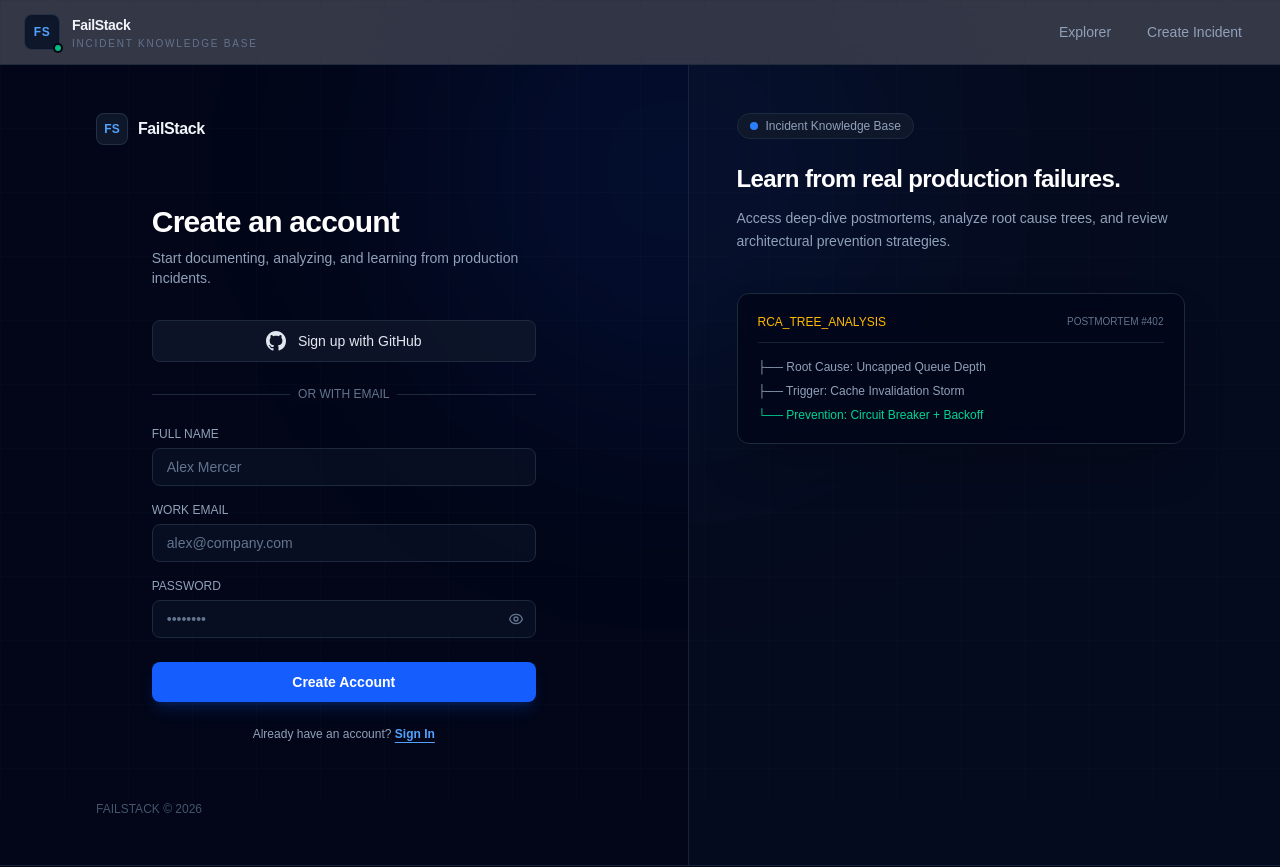
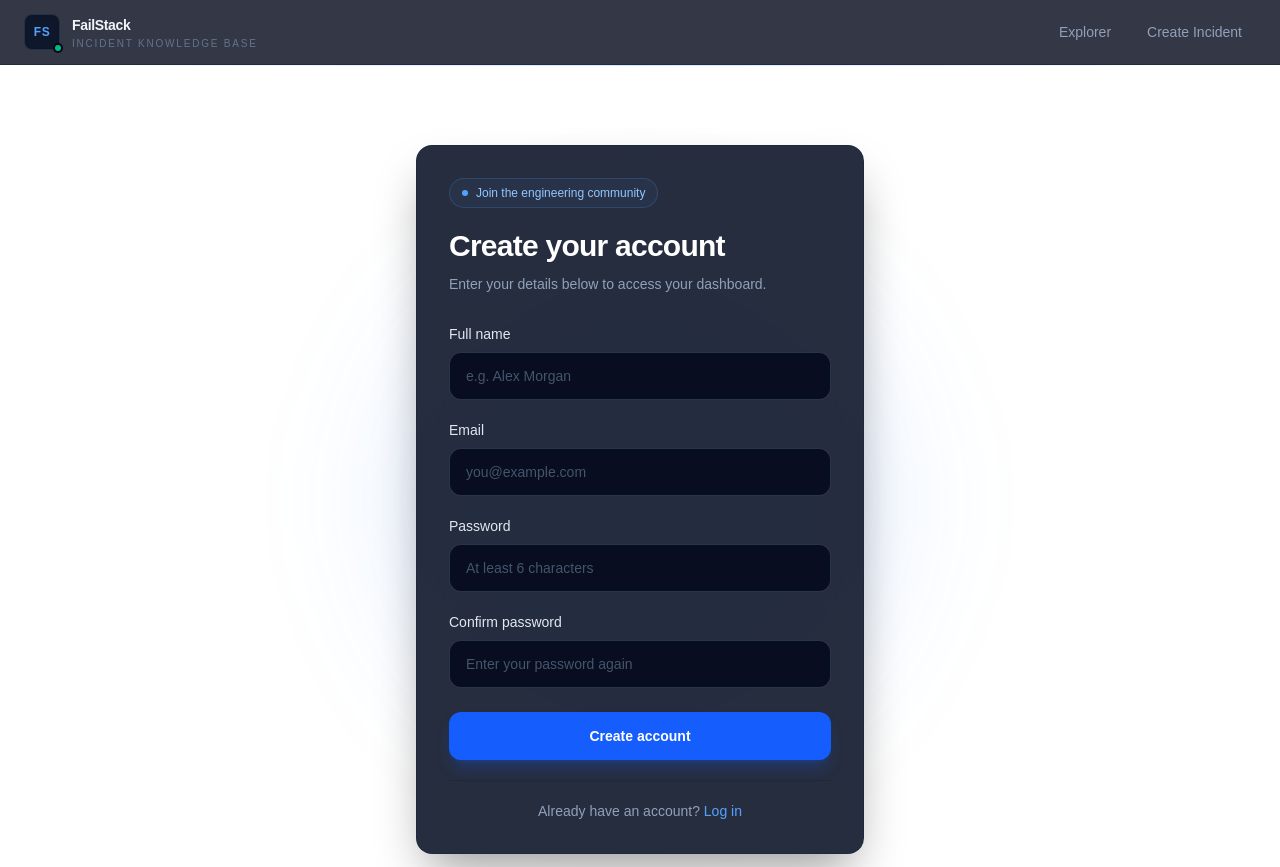
Before and after one commit to Ali-jalili/failstack, a Next.js app: page /signup in a window 1280 px wide. Shown: the top 867 px of the page. Built offline with nearby package versions, Linux system fonts and the light colour scheme.

Commit message:
feat(auth): enhance signup flow and validation
- Add client-side validation for signup fields
- Connect signup form to handleSignUp action
- Add toast notifications and loading state
- Add lucide-react and sonner dependencies

```diff
--- a/package.json
+++ b/package.json
@@ -11,9 +11,11 @@
   "dependencies": {
     "@supabase/ssr": "^0.12.7",
     "@supabase/supabase-js": "^2.117.2",
+    "lucide-react": "^1.52.0",
     "next": "16.3.8",
     "react": "19.2.8",
     "react-dom": "19.2.8",
+    "sonner": "^2.0.8",
     "zod": "^4.6.5"
   },
   "devDependencies": {
--- a/src/app/actions/auth.ts
+++ b/src/app/actions/auth.ts
@@ -4,7 +4,7 @@
 
 import { createClient } from "@/lib/supabase/server";
 
-export async function signup(formData: FormData) {
+export async function handleSignUp(formData: FormData) {
   const name = formData.get("name");
   const email = formData.get("email");
   const password = formData.get("password");
--- a/src/app/signup/page.tsx
+++ b/src/app/signup/page.tsx
@@ -2,280 +2,278 @@
 
 "use client";
 
+import { useState, type FormEvent } from "react";
+import { useRouter } from "next/navigation";
 import Link from "next/link";
-import { useState } from "react";
+import { Loader2 } from "lucide-react";
+import { toast } from "sonner";
+import { handleSignUp } from "../actions/auth";
 
-export default function SignUpPage() {
-  const [fullName, setFullName] = useState("");
-  const [email, setEmail] = useState("");
-  const [password, setPassword] = useState("");
-  const [showPassword, setShowPassword] = useState(false);
-  const [isLoading, setIsLoading] = useState(false);
+import { validateSignup, type SignupErrors } from "@/lib/validation/auth";
 
-  const getPasswordStrength = (pass: string) => {
-    if (!pass) return { score: 0, label: "", color: "bg-slate-800" };
-    let score = 0;
-    if (pass.length >= 8) score++;
-    if (/[A-Z]/.test(pass) && /[0-9]/.test(pass)) score++;
-    if (/[^A-Za-z0-9]/.test(pass)) score++;
+function SubmitButton({ pending }: { pending: boolean }) {
+  return (
+    <button
+      type="submit"
+      disabled={pending}
+      className="flex w-full items-center justify-center gap-2 rounded-xl bg-blue-600 px-4 py-3.5 text-sm font-semibold text-white shadow-lg shadow-blue-600/25 transition-all hover:bg-blue-500 hover:shadow-blue-500/35 active:scale-[0.99] disabled:cursor-not-allowed disabled:opacity-50"
+    >
+      {pending && <Loader2 className="h-4 w-4 animate-spin" />}
+      {pending ? "Creating account..." : "Create account"}
+    </button>
+  );
+}
 
-    if (score === 1) return { score: 33, label: "Weak", color: "bg-red-500" };
-    if (score === 2)
-      return { score: 66, label: "Medium", color: "bg-amber-500" };
-    return { score: 100, label: "Strong", color: "bg-emerald-500" };
+export default function SignupForm() {
+  const router = useRouter();
+  const [errors, setErrors] = useState<SignupErrors>({});
+  const [isSubmitting, setIsSubmitting] = useState(false);
+
+  function clearError(field: keyof SignupErrors) {
+    setErrors((current) => {
+      const next = { ...current };
+      delete next[field];
+      delete next.form;
+      return next;
+    });
+  }
+
+  async function handleSignupSubmit(event: FormEvent<HTMLFormElement>) {
+    event.preventDefault();
+
+    const formData = new FormData(event.currentTarget);
+
+    const data = {
+      name: formData.get("name")?.toString().trim() ?? "",
+      email: formData.get("email")?.toString().trim() ?? "",
+      password: formData.get("password")?.toString() ?? "",
+      confirmPassword: formData.get("confirmPassword")?.toString() ?? "",
     };
 
-  const strength = getPasswordStrength(password);
+    const validationErrors = validateSignup(data);
 
-  const handleSubmit = async (e: React.FormEvent) => {
-    e.preventDefault();
-    setIsLoading(true);
+    setErrors(validationErrors);
 
-    console.log("Signing up:", { fullName, email, password });
+    if (Object.keys(validationErrors).length > 0) {
+      return;
+    }
 
-    setTimeout(() => {
-      setIsLoading(false);
-    }, 1200);
-  };
+    setIsSubmitting(true);
+
+    try {
+      const result = await handleSignUp(formData);
+
+      if (result.error) {
+        setErrors({ form: result.error });
+        return;
+      }
+
+      toast.success("Your account has been created successfully.");
+    } catch {
+      setErrors({
+        form: "Something went wrong while creating your account. Please try again.",
+      });
+    } finally {
+      setIsSubmitting(false);
+    }
+  }
 
   return (
-    <div className="flex min-h-screen w-full bg-slate-950 text-slate-100">
-      <div className="pointer-events-none absolute inset-0 bg-[linear-gradient(to_right,#1e293b15_1px,transparent_1px),linear-gradient(to_bottom,#1e293b15_1px,transparent_1px)] bg-[size:4rem_4rem]" />
-      <div className="pointer-events-none absolute left-1/3 top-[-10%] h-[500px] w-[500px] rounded-full bg-blue-600/10 blur-[120px]" />
-
-      <div className="relative flex w-full flex-col lg:flex-row">
-        {/* Left Side: Form */}
-        <div className="flex flex-1 flex-col justify-between px-6 py-12 lg:px-16 xl:px-24">
-          <div>
-            <Link href="/" className="inline-flex items-center gap-2.5 group">
-              <div className="flex h-8 w-8 items-center justify-center rounded-lg border border-slate-700/60 bg-slate-900 shadow-inner group-hover:border-blue-500/50">
-                <span className="font-mono text-xs font-bold text-blue-400">
-                  FS
-                </span>
-              </div>
-              <span className="text-base font-semibold tracking-tight text-slate-100 group-hover:text-white">
-                FailStack
-              </span>
-            </Link>
+    <section className="relative isolate flex min-h-[70vh] items-center justify-center overflow-hidden px-4 py-14 sm:px-6 lg:py-20">
+      {/* Background Ambient Glow & Lighting Effects */}
+      <div
+        aria-hidden="true"
+        className="pointer-events-none absolute inset-0 -z-10 overflow-hidden"
+      >
+        <div className="absolute left-1/2 top-1/2 h-[32rem] w-[32rem] -translate-x-1/2 -translate-y-1/2 rounded-full bg-blue-500/10 blur-3xl" />
+        <div className="absolute inset-x-0 top-0 h-px bg-gradient-to-r from-transparent via-blue-500/20 to-transparent" />
       </div>
 
-          <div className="mx-auto my-auto w-full max-w-sm py-8">
-            <div className="mb-8">
-              <h1 className="text-2xl font-bold tracking-tight text-white sm:text-3xl">
-                Create an account
-              </h1>
-              <p className="mt-2 text-sm text-slate-400">
-                Start documenting, analyzing, and learning from production
-                incidents.
+      {/* Main Glassmorphic Card Container */}
+      <div className="w-full max-w-md rounded-2xl border border-slate-800/80 bg-slate-900/90 p-6 shadow-2xl shadow-black/40 backdrop-blur-xl sm:p-8">
+        <div className="mb-7">
+          <div className="mb-5 inline-flex items-center gap-2 rounded-full border border-blue-400/20 bg-blue-400/5 px-3 py-1.5 text-xs font-medium text-blue-300">
+            <span className="h-1.5 w-1.5 rounded-full bg-blue-400" />
+            Join the engineering community
+          </div>
+          <h2 className="text-2xl font-bold tracking-tight text-white sm:text-3xl">
+            Create your account
+          </h2>
+          <p className="mt-2 text-sm leading-6 text-slate-400">
+            Enter your details below to access your dashboard.
           </p>
         </div>
 
-            {/* GitHub Auth */}
-            <button
-              type="button"
-              className="group relative flex w-full items-center justify-center gap-3 rounded-lg border border-slate-800 bg-slate-900/80 px-4 py-2.5 text-sm font-medium text-slate-200 transition-all hover:border-slate-700 hover:bg-slate-800 hover:text-white"
+        <form className="space-y-5" noValidate onSubmit={handleSignupSubmit}>
+          {/* Full Name Field */}
+          <div className="space-y-2">
+            <label
+              htmlFor="signup-name"
+              className="block text-sm font-medium text-slate-200"
             >
-              <svg className="h-5 w-5 fill-current" viewBox="0 0 24 24">
-                <path d="M12 0C5.37 0 0 5.37 0 12c0 5.31 3.435 9.795 8.205 11.385.6.105.825-.255.825-.57 0-.285-.015-1.23-.015-2.235-3.015.555-3.795-.735-4.035-1.41-.135-.345-.72-1.41-1.23-1.695-.42-.225-1.02-.78-.015-.795.945-.015 1.62.87 1.845 1.23 1.08 1.815 2.805 1.305 3.495.99.105-.78.42-1.305.765-1.605-2.67-.3-5.46-1.335-5.46-5.925 0-1.305.465-2.385 1.23-3.225-.12-.3-.54-1.53.12-3.18 0 0 1.005-.315 3.3 1.23.96-.27 1.98-.405 3-.405s2.04.135 3 .405c2.295-1.56 3.3-1.23 3.3-1.23.66 1.65.24 2.88.12 3.18.765.84 1.23 1.905 1.23 3.225 0 4.605-2.805 5.625-5.475 5.925.435.375.81 1.095.81 2.22 0 1.605-.015 2.895-.015 3.3 0 .315.225.69.825.57A12.02 12.02 0 0024 12c0-6.63-5.37-12-12-12z" />
-              </svg>
-              <span>Sign up with GitHub</span>
-            </button>
-
-            <div className="relative my-6">
-              <div className="absolute inset-0 flex items-center">
-                <div className="w-full border-t border-slate-800" />
-              </div>
-              <div className="relative flex justify-center text-xs uppercase">
-                <span className="bg-slate-950 px-2 font-mono text-slate-500">
-                  Or with email
-                </span>
-              </div>
+              Full name
+            </label>
+            <input
+              id="signup-name"
+              type="text"
+              name="name"
+              autoComplete="name"
+              required
+              placeholder="e.g. Alex Morgan"
+              aria-invalid={Boolean(errors.name)}
+              aria-describedby={errors.name ? "signup-name-error" : undefined}
+              onChange={() => clearError("name")}
+              className={`block h-12 w-full rounded-xl border bg-slate-950/80 px-4 text-sm text-slate-100 placeholder:text-slate-600 outline-none transition focus:ring-4 focus:ring-blue-500/10 ${
+                errors.name
+                  ? "border-rose-500/80 focus:border-rose-500"
+                  : "border-slate-700/80 focus:border-blue-500"
+              }`}
+            />
+            {errors.name && (
+              <p
+                id="signup-name-error"
+                role="alert"
+                className="text-xs text-rose-400"
+              >
+                {errors.name}
+              </p>
+            )}
           </div>
 
-            <form onSubmit={handleSubmit} className="space-y-4">
-              <div>
+          {/* Email Field */}
+          <div className="space-y-2">
             <label
-                  htmlFor="fullName"
-                  className="block text-xs font-mono font-medium uppercase text-slate-400"
+              htmlFor="signup-email"
+              className="block text-sm font-medium text-slate-200"
             >
-                  Full Name
+              Email
             </label>
             <input
-                  id="fullName"
-                  type="text"
+              id="signup-email"
+              type="email"
+              name="email"
+              autoComplete="email"
               required
-                  value={fullName}
-                  onChange={(e) => setFullName(e.target.value)}
-                  placeholder="Alex Mercer"
-                  className="mt-1.5 block w-full rounded-lg border border-slate-800 bg-slate-900/50 px-3.5 py-2 text-sm text-slate-100 placeholder-slate-500 transition focus:border-blue-500 focus:bg-slate-900 focus:outline-none focus:ring-1 focus:ring-blue-500"
+              placeholder="you@example.com"
+              aria-invalid={Boolean(errors.email)}
+              aria-describedby={errors.email ? "signup-email-error" : undefined}
+              onChange={() => clearError("email")}
+              className={`block h-12 w-full rounded-xl border bg-slate-950/80 px-4 text-sm text-slate-100 placeholder:text-slate-600 outline-none transition focus:ring-4 focus:ring-blue-500/10 ${
+                errors.email
+                  ? "border-rose-500/80 focus:border-rose-500"
+                  : "border-slate-700/80 focus:border-blue-500"
+              }`}
             />
+            {errors.email && (
+              <p
+                id="signup-email-error"
+                role="alert"
+                className="text-xs text-rose-400"
+              >
+                {errors.email}
+              </p>
+            )}
           </div>
 
-              <div>
+          {/* Password Field */}
+          <div className="space-y-2">
             <label
-                  htmlFor="email"
-                  className="block text-xs font-mono font-medium uppercase text-slate-400"
-                >
-                  Work Email
-                </label>
-                <input
-                  id="email"
-                  type="email"
-                  required
-                  autoComplete="email"
-                  value={email}
-                  onChange={(e) => setEmail(e.target.value)}
-                  placeholder="alex@company.com"
-                  className="mt-1.5 block w-full rounded-lg border border-slate-800 bg-slate-900/50 px-3.5 py-2 text-sm text-slate-100 placeholder-slate-500 transition focus:border-blue-500 focus:bg-slate-900 focus:outline-none focus:ring-1 focus:ring-blue-500"
-                />
-              </div>
-
-              <div>
-                <label
-                  htmlFor="password"
-                  className="block text-xs font-mono font-medium uppercase text-slate-400"
+              htmlFor="signup-password"
+              className="block text-sm font-medium text-slate-200"
             >
               Password
             </label>
-                <div className="relative mt-1.5">
             <input
-                    id="password"
-                    type={showPassword ? "text" : "password"}
+              id="signup-password"
+              type="password"
+              name="password"
+              autoComplete="new-password"
               required
-                    autoComplete="new-password"
-                    value={password}
-                    onChange={(e) => setPassword(e.target.value)}
-                    placeholder="••••••••"
-                    className="block w-full rounded-lg border border-slate-800 bg-slate-900/50 px-3.5 py-2 pr-10 text-sm text-slate-100 placeholder-slate-500 transition focus:border-blue-500 focus:bg-slate-900 focus:outline-none focus:ring-1 focus:ring-blue-500"
+              minLength={6}
+              placeholder="At least 6 characters"
+              aria-invalid={Boolean(errors.password)}
+              aria-describedby={
+                errors.password ? "signup-password-error" : undefined
+              }
+              onChange={() => clearError("password")}
+              className={`block h-12 w-full rounded-xl border bg-slate-950/80 px-4 text-sm text-slate-100 placeholder:text-slate-600 outline-none transition focus:ring-4 focus:ring-blue-500/10 ${
+                errors.password
+                  ? "border-rose-500/80 focus:border-rose-500"
+                  : "border-slate-700/80 focus:border-blue-500"
+              }`}
             />
-                  <button
-                    type="button"
-                    onClick={() => setShowPassword(!showPassword)}
-                    className="absolute right-3 top-1/2 -translate-y-1/2 text-slate-500 hover:text-slate-300"
+            {errors.password && (
+              <p
+                id="signup-password-error"
+                role="alert"
+                className="text-xs text-rose-400"
               >
-                    {showPassword ? (
-                      <svg
-                        className="h-4 w-4"
-                        fill="none"
-                        viewBox="0 0 24 24"
-                        stroke="currentColor"
-                      >
-                        <path
-                          strokeLinecap="round"
-                          strokeLinejoin="round"
-                          strokeWidth={2}
-                          d="M13.875 18.825A10.05 10.05 0 0112 19c-4.478 0-8.268-2.943-9.543-7a9.97 9.97 0 011.563-3.029m5.858-5.908a10.007 10.007 0 012.122-.363c4.478 0 8.268 2.943 9.543 7a10.025 10.025 0 01-4.132 5.411m-1.782-2.18A3 3 0 0112 15a3 3 0 01-3-3c0-.828.336-1.578.879-2.121"
-                        />
-                      </svg>
-                    ) : (
-                      <svg
-                        className="h-4 w-4"
-                        fill="none"
-                        viewBox="0 0 24 24"
-                        stroke="currentColor"
-                      >
-                        <path
-                          strokeLinecap="round"
-                          strokeLinejoin="round"
-                          strokeWidth={2}
-                          d="M15 12a3 3 0 11-6 0 3 3 0 016 0z"
-                        />
-                        <path
-                          strokeLinecap="round"
-                          strokeLinejoin="round"
-                          strokeWidth={2}
-                          d="M2.458 12C3.732 7.943 7.523 5 12 5c4.478 0 8.268 2.943 9.542 7-1.274 4.057-5.064 7-9.542 7-4.477 0-8.268-2.943-9.542-7z"
-                        />
-                      </svg>
-                    )}
-                  </button>
-                </div>
-
-                {password && (
-                  <div className="mt-2 space-y-1">
-                    <div className="h-1.5 w-full overflow-hidden rounded-full bg-slate-800">
-                      <div
-                        className={`h-full transition-all duration-300 ${strength.color}`}
-                        style={{ width: `${strength.score}%` }}
-                      />
-                    </div>
-                    <div className="flex justify-between font-mono text-[10px] text-slate-500">
-                      <span>Strength</span>
-                      <span className="font-semibold text-slate-400">
-                        {strength.label}
-                      </span>
-                    </div>
-                  </div>
+                {errors.password}
+              </p>
             )}
           </div>
 
-              <button
-                type="submit"
-                disabled={isLoading}
-                className="mt-2 w-full rounded-lg bg-blue-600 px-4 py-2.5 text-sm font-semibold text-white shadow-lg shadow-blue-600/20 transition hover:bg-blue-500 disabled:opacity-50"
+          {/* Confirm Password Field */}
+          <div className="space-y-2">
+            <label
+              htmlFor="signup-confirm-password"
+              className="block text-sm font-medium text-slate-200"
             >
-                {isLoading ? "Creating Account..." : "Create Account"}
-              </button>
-            </form>
+              Confirm password
+            </label>
+            <input
+              id="signup-confirm-password"
+              type="password"
+              name="confirmPassword"
+              autoComplete="new-password"
+              required
+              placeholder="Enter your password again"
+              aria-invalid={Boolean(errors.confirmPassword)}
+              aria-describedby={
+                errors.confirmPassword
+                  ? "signup-confirm-password-error"
+                  : undefined
+              }
+              onChange={() => clearError("confirmPassword")}
+              className={`block h-12 w-full rounded-xl border bg-slate-950/80 px-4 text-sm text-slate-100 placeholder:text-slate-600 outline-none transition focus:ring-4 focus:ring-blue-500/10 ${
+                errors.confirmPassword
+                  ? "border-rose-500/80 focus:border-rose-500"
+                  : "border-slate-700/80 focus:border-blue-500"
+              }`}
+            />
+            {errors.confirmPassword && (
+              <p
+                id="signup-confirm-password-error"
+                role="alert"
+                className="text-xs text-rose-400"
+              >
+                {errors.confirmPassword}
+              </p>
+            )}
+          </div>
 
-            <div className="mt-6 text-center text-xs text-slate-400">
+          {/* Form Level Error Message */}
+          {errors.form && (
+            <p role="alert" className="text-xs font-medium text-rose-400">
+              {errors.form}
+            </p>
+          )}
+
+          <div className="pt-1">
+            <SubmitButton pending={isSubmitting} />
+          </div>
+
+          <p className="border-t border-slate-800 pt-5 text-center text-sm text-slate-400">
             Already have an account?{" "}
             <Link
               href="/login"
-                className="font-semibold text-blue-400 hover:text-blue-300 underline underline-offset-4"
+              className="font-medium text-blue-400 transition hover:text-blue-300 hover:underline"
             >
-                Sign In
+              Log in
             </Link>
+          </p>
+        </form>
       </div>
-          </div>
-
-          <div className="text-xs text-slate-600 font-mono">
-            FAILSTACK &copy; {new Date().getFullYear()}
-          </div>
-        </div>
-
-        {/* Right Side: Showcase */}
-        {/* Right Side: Showcase */}
-        <div className="hidden flex-1 border-l border-slate-800/80 bg-slate-900/30 p-12 lg:flex lg:flex-col lg:justify-start lg:gap-10">
-          {/* Top Info */}
-          <div className="max-w-md">
-            <div className="inline-flex items-center gap-2 rounded-full border border-slate-800 bg-slate-900 px-3 py-1 text-xs font-mono text-slate-400 mb-6">
-              <span className="h-2 w-2 rounded-full bg-blue-500" />
-              <span>Incident Knowledge Base</span>
-            </div>
-            <h2 className="text-2xl font-bold tracking-tight text-white">
-              Learn from real production failures.
-            </h2>
-            <p className="mt-3 text-sm leading-relaxed text-slate-400">
-              Access deep-dive postmortems, analyze root cause trees, and review
-              architectural prevention strategies.
-            </p>
-          </div>
-
-          {/* Decorative Preview Card */}
-          <div className="relative rounded-xl border border-slate-800 bg-slate-950/80 p-5 shadow-2xl backdrop-blur-md max-w-md">
-            <div className="flex items-center justify-between border-b border-slate-800/80 pb-3">
-              <span className="font-mono text-xs text-amber-400">
-                RCA_TREE_ANALYSIS
-              </span>
-              <span className="font-mono text-[10px] text-slate-500">
-                POSTMORTEM #402
-              </span>
-            </div>
-            <div className="mt-4 space-y-2 font-mono text-xs text-slate-300">
-              <div className="text-slate-400">
-                ├── Root Cause: Uncapped Queue Depth
-              </div>
-              <div className="text-slate-400">
-                ├── Trigger: Cache Invalidation Storm
-              </div>
-              <div className="text-emerald-400">
-                └── Prevention: Circuit Breaker + Backoff
-              </div>
-            </div>
-          </div>
-        </div>
-      </div>
-    </div>
+    </section>
   );
 }
--- /dev/null
+++ b/src/lib/validation/auth.ts
@@ -0,0 +1,36 @@
+/** @format */
+
+export type SignupErrors = Partial<
+  Record<"name" | "email" | "password" | "confirmPassword" | "form", string>
+>;
+
+export type SignupFormData = {
+  name: string;
+  email: string;
+  password: string;
+  confirmPassword: string;
+};
+
+export function validateSignup(data: SignupFormData): SignupErrors {
+  const errors: SignupErrors = {};
+
+  if (!data.name) {
+    errors.name = "Please enter your name.";
+  }
+
+  if (!/^[^\s@]+@[^\s@]+\.[^\s@]+$/.test(data.email)) {
+    errors.email = "Please enter a valid email address.";
+  }
+
+  if (data.password.length < 6) {
+    errors.password = "Password must be at least 6 characters.";
+  }
+
+  if (!data.confirmPassword) {
+    errors.confirmPassword = "Please confirm your password.";
+  } else if (data.password !== data.confirmPassword) {
+    errors.confirmPassword = "Passwords do not match.";
+  }
+
+  return errors;
+}
```
Also changed, not shown: 1 other file (tests, documents, lock files or other folders). Lines whose indentation alone changed are shown as unchanged.
